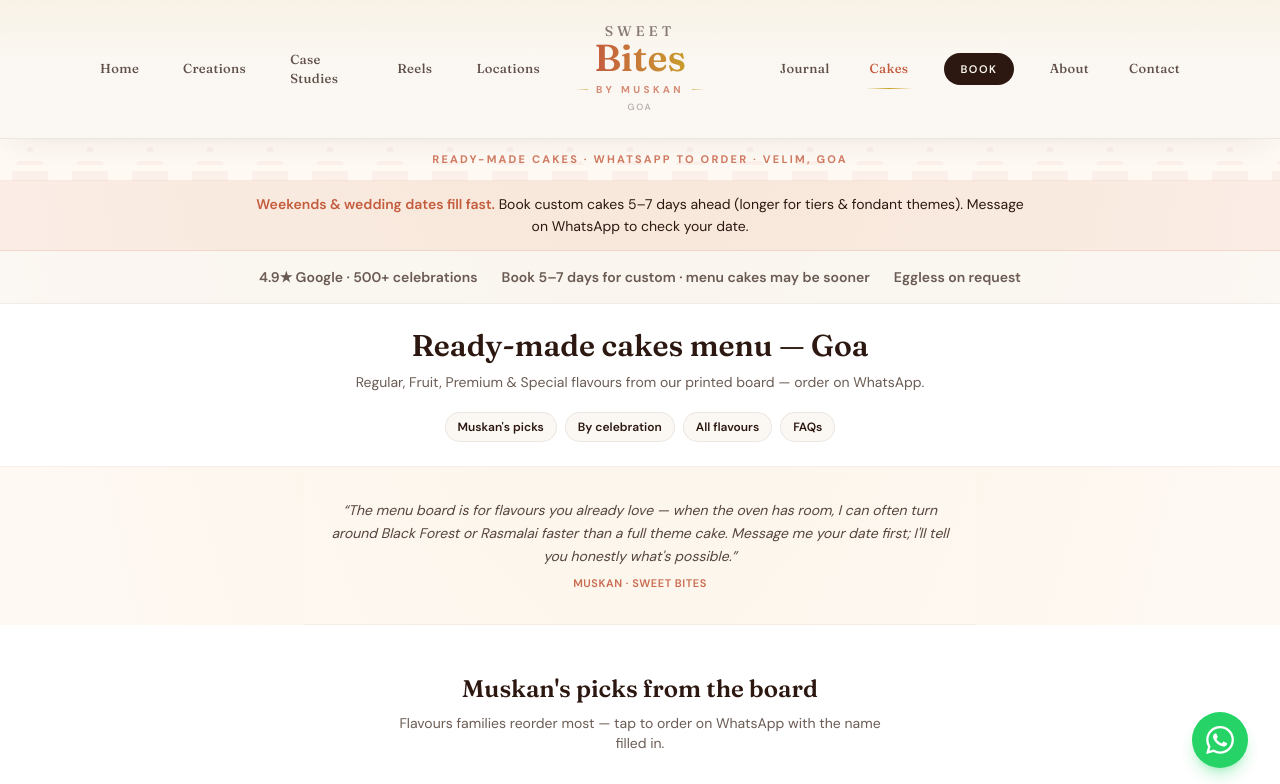
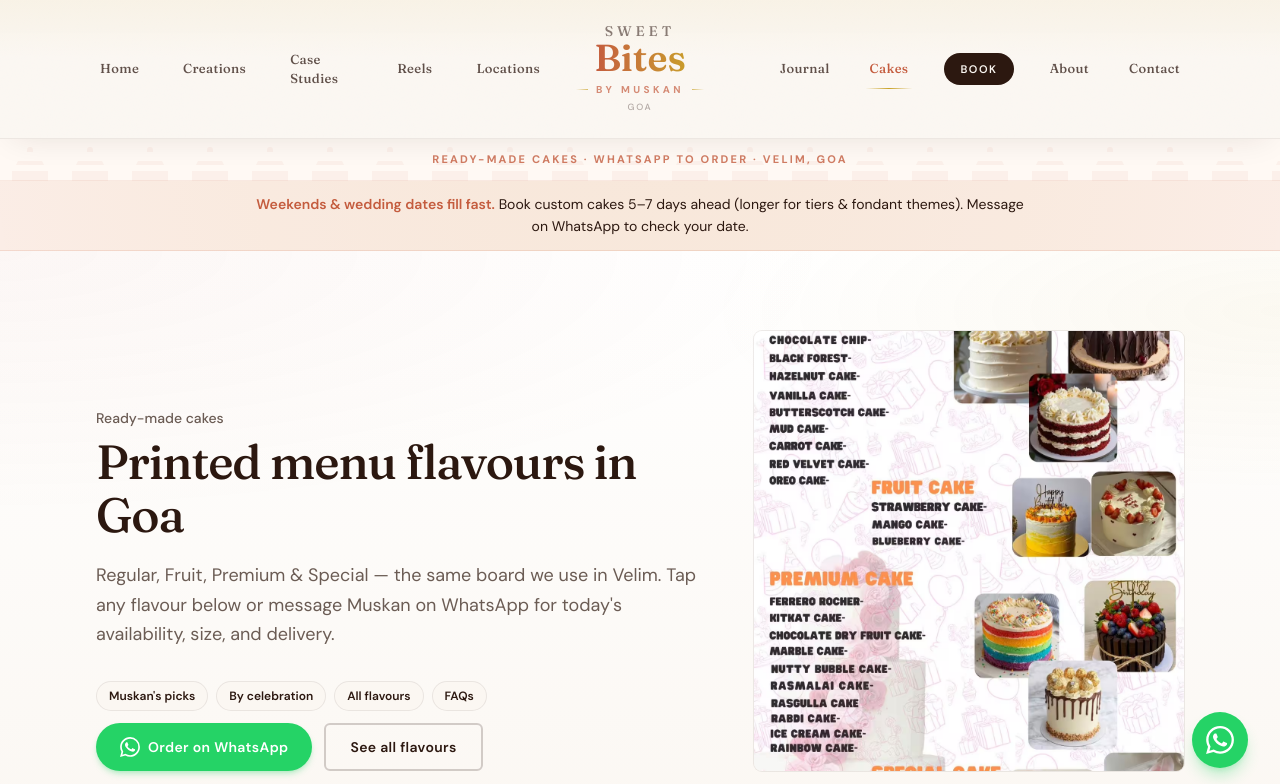
Before and after one commit to sweetbitesgoa-lgtm/sweetbites, a Next.js app: page /cakes-menu in a window 1280 px wide. Shown: the top 784 px of the page. Built offline with nearby package versions, Linux system fonts and the light colour scheme.

Commit message:
Add menu board hero image to cakes menu page.
Uses SecondaryPageHero with the printed board photo, jump links, and WhatsApp CTA above the flavour list.

Co-authored-by: Cursor <cursoragent@cursor.com>

```diff
--- a/src/app/cakes-menu/page.tsx
+++ b/src/app/cakes-menu/page.tsx
@@ -5,9 +5,9 @@ import {
   CakesMenuEnrichedAbove,
   CakesMenuPageHeader,
 } from "@/components/menu/CakesMenuEnrichedSections";
-import { site } from "@/lib/content";
 import {
   CAKES_MENU_DESCRIPTION,
+  CAKES_MENU_HERO_ALT,
   CAKES_MENU_KEYWORDS,
   CAKES_MENU_IMAGE,
   cakesMenuFaqs,
@@ -22,7 +22,7 @@ export const metadata: Metadata = {
     path: "/cakes-menu",
     keywords: [...CAKES_MENU_KEYWORDS],
     ogImage: CAKES_MENU_IMAGE,
-    ogImageAlt: `${site.name} cakes menu — Regular, Fruit, Premium & Special cakes in Goa`,
+    ogImageAlt: CAKES_MENU_HERO_ALT,
   }),
 };
 
--- a/src/components/menu/CakesMenuEnrichedSections.tsx
+++ b/src/components/menu/CakesMenuEnrichedSections.tsx
@@ -1,6 +1,8 @@
 import Image from "next/image";
 import Link from "next/link";
 import {
+  CAKES_MENU_HERO_ALT,
+  CAKES_MENU_IMAGE,
   cakesMenuAddOns,
   cakesMenuCaseStudySpots,
   cakesMenuMuskanQuote,
@@ -10,6 +12,10 @@ import {
   getReadyMadeCakeWhatsAppUrl,
 } from "@/lib/cakes-menu";
 import { seasonalBanner, site, testimonials } from "@/lib/content";
+import { SecondaryPageHero } from "@/components/layout/SecondaryPageHero";
+import { Button } from "@/components/ui/Button";
+import { WhatsAppIconInline } from "@/components/ui/WhatsAppButton";
+import { getWhatsAppUrl } from "@/lib/whatsapp";
 
 const JUMP_LINKS = [
   { href: "#menu-picks", label: "Muskan's picks" },
@@ -36,6 +42,36 @@ export function CakesMenuPageHeader() {
         </div>
       ) : null}
 
+      <SecondaryPageHero
+        label="Ready-made cakes"
+        title="Printed menu flavours in Goa"
+        description={`Regular, Fruit, Premium & Special — the same board we use in ${site.studioCity}. Tap any flavour below or message Muskan on WhatsApp for today's availability, size, and delivery.`}
+        image={{
+          src: CAKES_MENU_IMAGE,
+          alt: CAKES_MENU_HERO_ALT,
+          priority: true,
+        }}
+      >
+        <nav className="flex flex-wrap gap-2" aria-label="On this page">
+          {JUMP_LINKS.map((link) => (
+            <a
+              key={link.href}
+              href={link.href}
+              className="rounded-full border border-line bg-cream/80 px-3 py-1.5 text-xs font-semibold text-cocoa transition-colors hover:border-terracotta/40 hover:text-terracotta"
+            >
+              {link.label}
+            </a>
+          ))}
+        </nav>
+        <Button href={getWhatsAppUrl()} variant="whatsapp" external>
+          <WhatsAppIconInline className="h-5 w-5" />
+          Order on WhatsApp
+        </Button>
+        <Button href="#menu-flavours" variant="outline" className="rounded-md px-5">
+          See all flavours
+        </Button>
+      </SecondaryPageHero>
+
       <div className="border-b border-line/60 bg-cream/80">
         <ul className="mx-auto flex max-w-6xl flex-wrap items-center justify-center gap-x-6 gap-y-2 px-4 py-4 text-center text-xs font-semibold text-cocoa/70 sm:text-sm">
           <li>
@@ -44,31 +80,6 @@ export function CakesMenuPageHeader() {
           <li>Book {site.bookAheadDays} for custom · menu cakes may be sooner</li>
           <li>Eggless on request</li>
         </ul>
-      </div>
-
-      <div className="border-b border-terracotta/10 bg-white py-6">
-        <div className="mx-auto max-w-6xl px-4 text-center sm:px-6 lg:px-8">
-          <h1 className="font-display text-2xl font-semibold text-cocoa sm:text-3xl">
-            Ready-made cakes menu — Goa
-          </h1>
-          <p className="mx-auto mt-2 max-w-xl text-sm text-muted">
-            Regular, Fruit, Premium & Special flavours from our printed board — order on WhatsApp.
-          </p>
-          <nav
-            className="mt-5 flex flex-wrap justify-center gap-2"
-            aria-label="On this page"
-          >
-            {JUMP_LINKS.map((link) => (
-              <a
-                key={link.href}
-                href={link.href}
-                className="rounded-full border border-line bg-cream/80 px-3 py-1.5 text-xs font-semibold text-cocoa transition-colors hover:border-terracotta/40 hover:text-terracotta"
-              >
-                {link.label}
-              </a>
-            ))}
-          </nav>
-        </div>
       </div>
 
       <blockquote className="mx-auto max-w-2xl border-b border-line/60 bg-cream/30 px-4 py-8 text-center sm:px-6">
--- a/src/lib/cakes-menu.ts
+++ b/src/lib/cakes-menu.ts
@@ -379,6 +379,8 @@ export const cakesMenuExploreLinks = [
 
 export const CAKES_MENU_IMAGE = "/images/cake-menu.avif";
 
+export const CAKES_MENU_HERO_ALT = `${site.name} printed cakes menu board in Goa — Regular, Fruit, Premium and Special flavours`;
+
 export const CAKES_MENU_DESCRIPTION = `Order ready-made cakes from ${site.name} in ${site.studioCity}, Goa — Regular, Fruit, Premium & Special flavours including Black Forest, Red Velvet, Rasmalai, Rainbow, Bento & Dream cakes. Message Muskan on WhatsApp ${site.phone} for today's availability, size & delivery.`;
 
 export const CAKES_MENU_KEYWORDS = [
```
